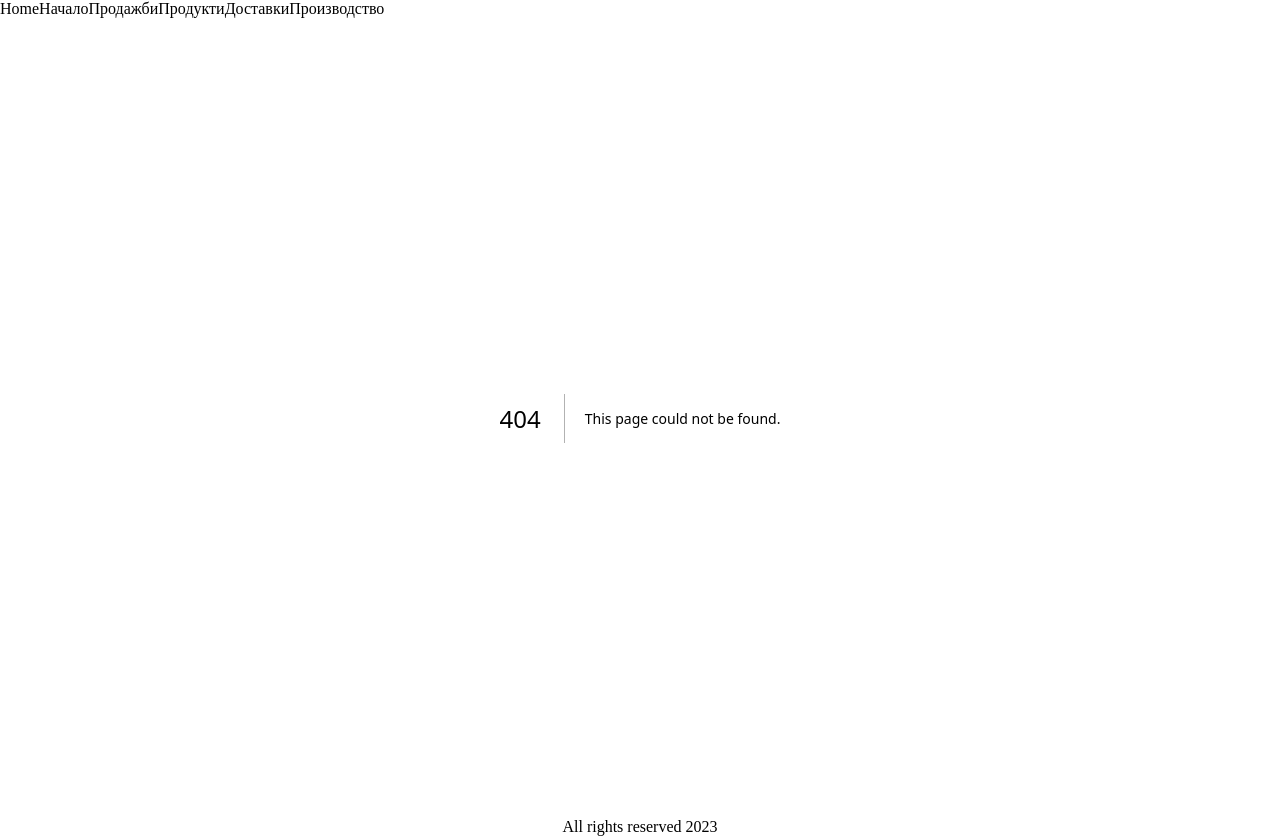
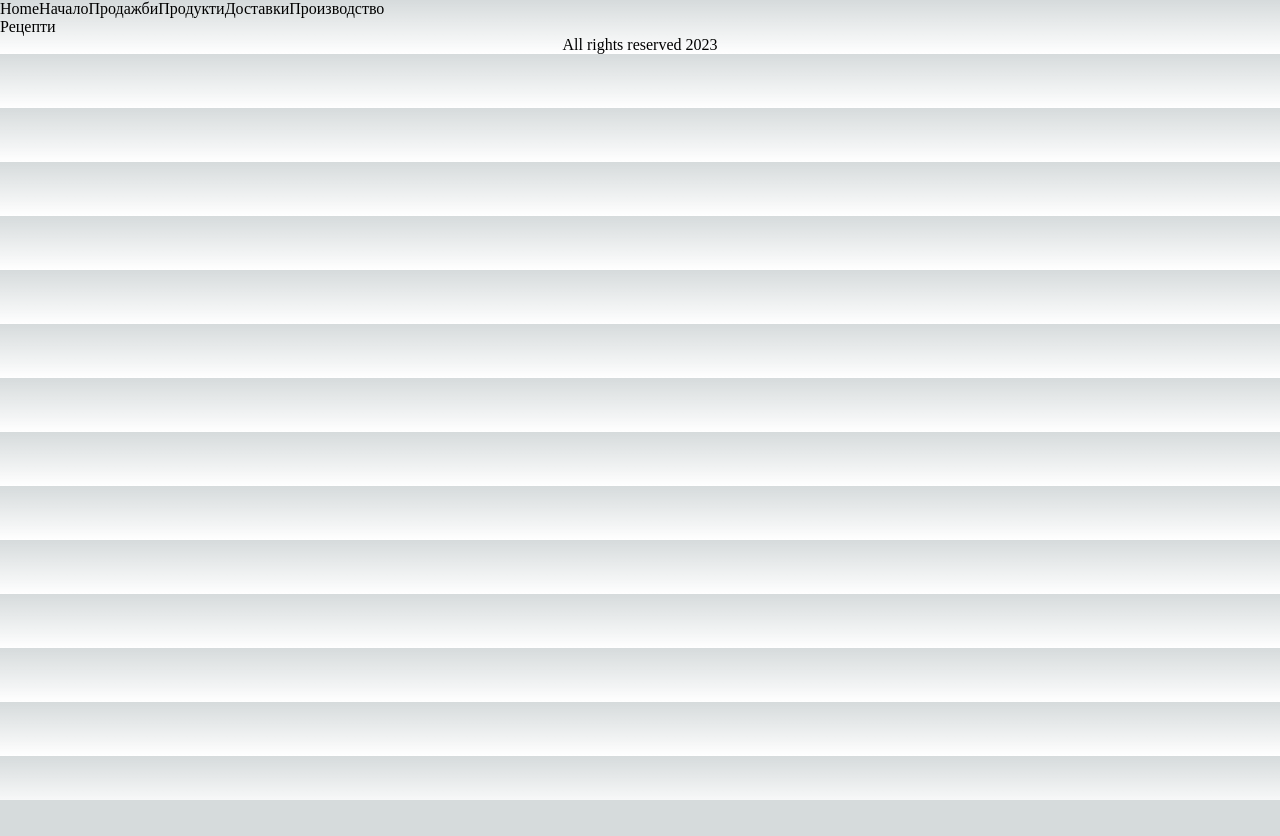
Before and after one commit to alordiel/bakery-erp, a Next.js app: page /products/recipes in a window 1280 px wide. Before the commit this address had no page. After the commit the page ends 800 px from the top, so only its background shows below. Built offline with nearby package versions, Linux system fonts and the light colour scheme.

Commit message:
added page for the recipes

```diff
--- /dev/null
+++ b/src/app/products/recipes/page.js
@@ -0,0 +1,7 @@
+export default function Recipes() {
+    return (
+        <main>
+            Рецепти
+        </main>
+    )
+};
```
Also changed, not shown: src/app/stocks/page.js (renamed from src/app/stock/page.js).
